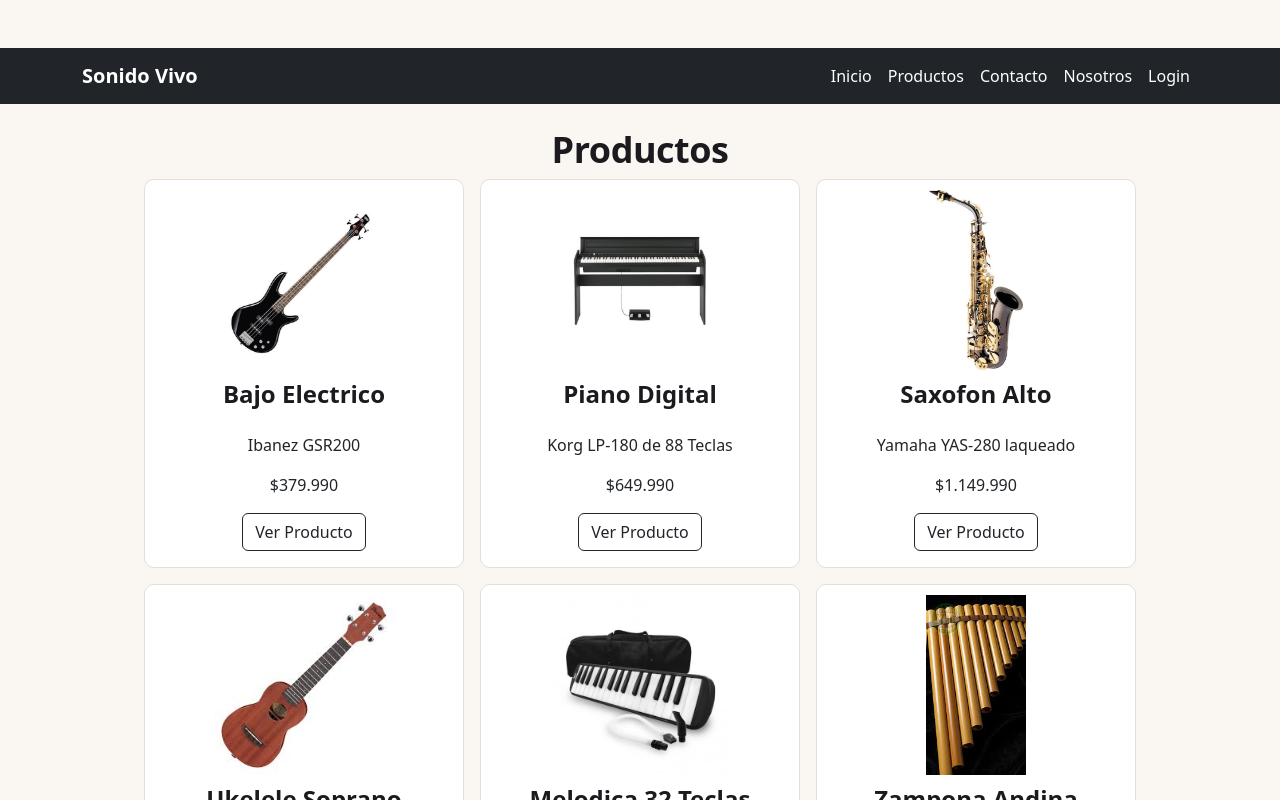
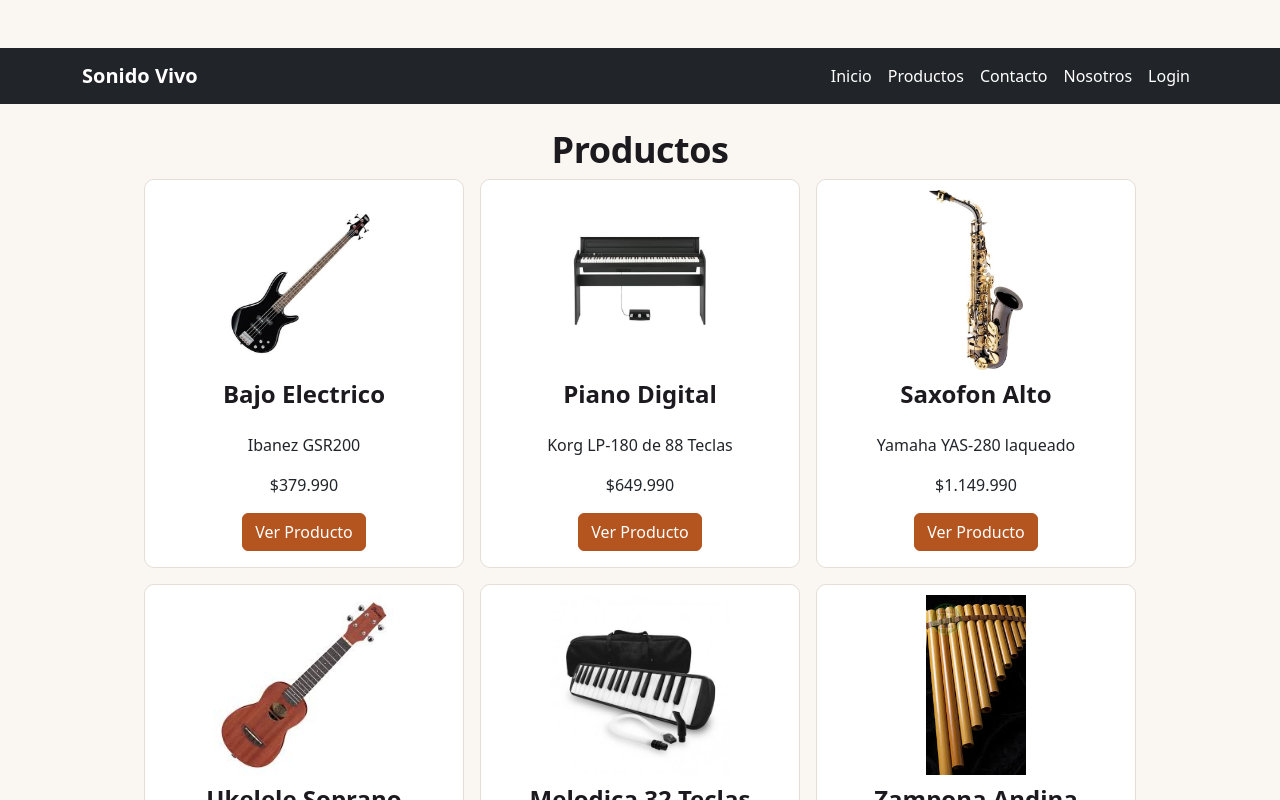
Before and after one commit to SYST3M644/SONIDO_VIVO_PROJECTO, a React (Vite) app: page /productos in a window 1280 px wide. Shown: the top 800 px of the page. Built offline with nearby package versions, Linux system fonts and the light colour scheme.

Commit message:
Usar el color caoba de la marca en los botones

```diff
--- a/src/App.css
+++ b/src/App.css
@@ -14,3 +14,15 @@
     padding: 10px;
     border-radius: 10px 10px 0 0;
 }
+
+.boton-tienda {
+    background-color: var(--sv-caoba);
+    border: 1px solid var(--sv-caoba);
+    color: #ffffff;
+}
+
+.boton-tienda:hover {
+    background-color: var(--sv-caoba-oscuro);
+    border-color: var(--sv-caoba-oscuro);
+    color: #ffffff;
+}
--- a/src/componentes/atomos/Boton.tsx
+++ b/src/componentes/atomos/Boton.tsx
@@ -17,7 +17,7 @@ interface BotonProps {
 function Boton({id}: BotonProps) {
     return (
         <Link to={`/productos/${id}`}
-        className="btn btn-outline-dark"
+        className="btn boton-tienda"
         >
             Ver Producto
         </Link>
--- a/src/componentes/organismos/FormularioContacto.tsx
+++ b/src/componentes/organismos/FormularioContacto.tsx
@@ -40,7 +40,7 @@ function FormularioContacto() {
 
             <CampoFormulario etiqueta="Mensaje" tipo="text" nombre="mensaje"valor={mensaje} alCambiar={setMensaje}/>
 
-            <button type="submit" className="btn btn-dark">Enviar Mensaje</button>
+            <button type="submit" className="btn boton-tienda">Enviar Mensaje</button>
 
         </form>
 
--- a/src/componentes/organismos/FormularioLogin.tsx
+++ b/src/componentes/organismos/FormularioLogin.tsx
@@ -48,7 +48,7 @@ function FormularioLogin() {
 
             <CampoFormulario etiqueta="Contraseña" tipo="password" nombre="contraseña"valor={contrasena} alCambiar={setContrasena}/>
 
-            <button type="submit" className="btn btn-dark">Ingresar</button>
+            <button type="submit" className="btn boton-tienda">Ingresar</button>
 
         </form>
 
```
